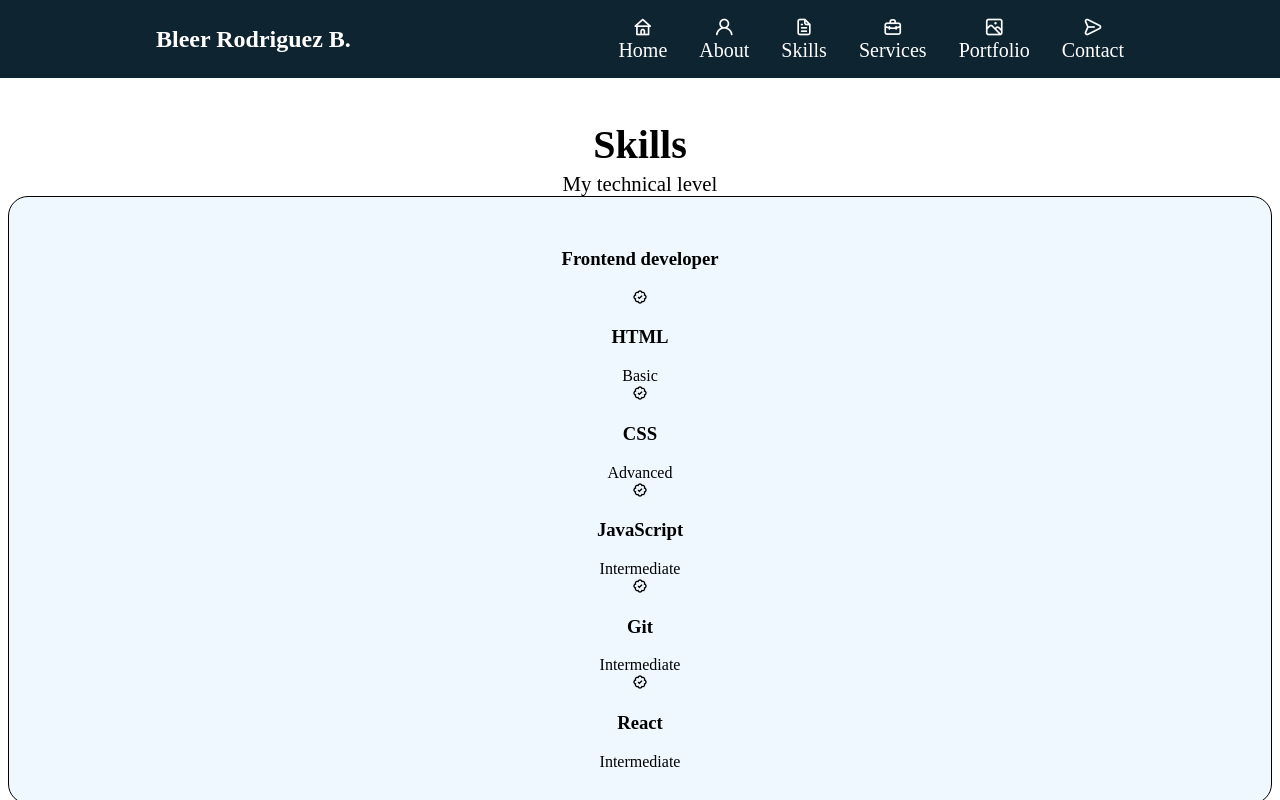
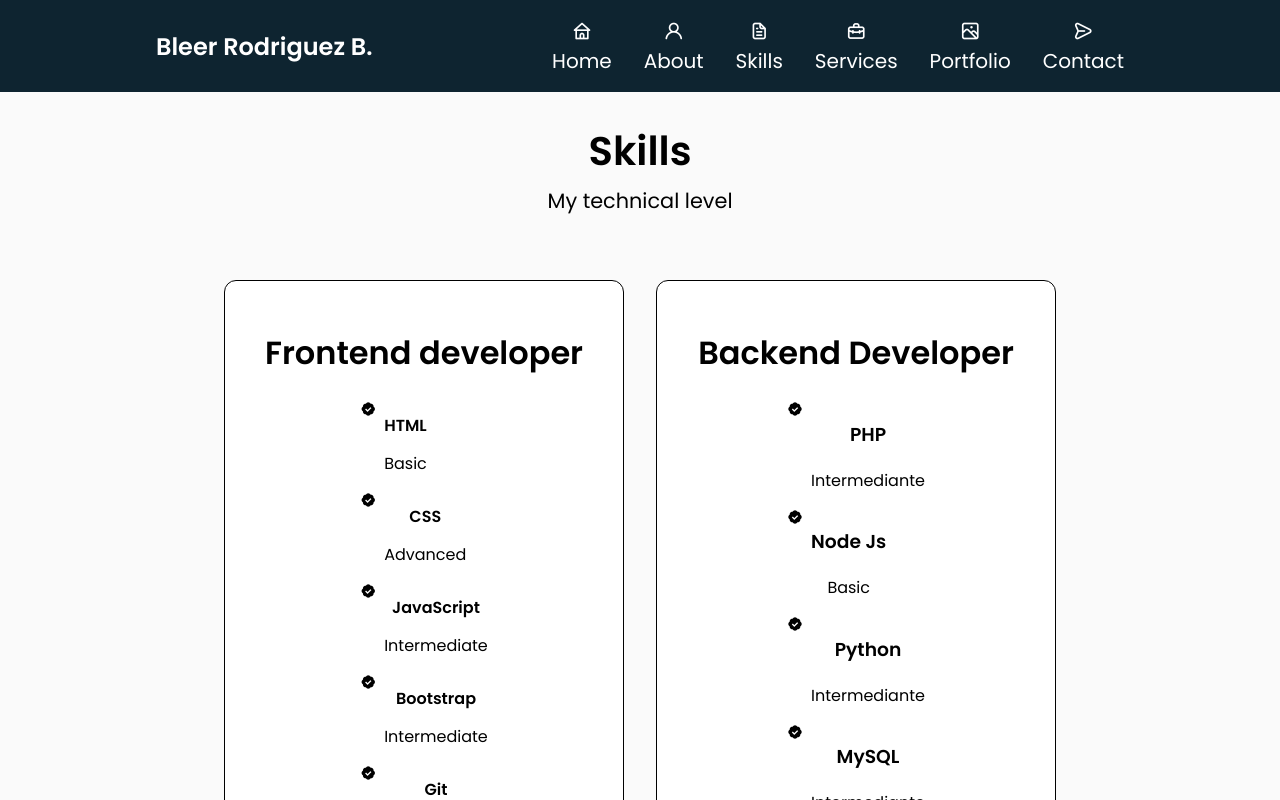
Before and after one commit to Bleer30/Portfolio, a React (Vite) app: page /skills in a window 1280 px wide. Shown: the top 800 px of the page. Built offline with nearby package versions, Linux system fonts and the light colour scheme.

Commit message:
update all skill components

```diff
--- a/src/App.css
+++ b/src/App.css
@@ -1,6 +1,30 @@
+@import url('https://fonts.googleapis.com/css2?family=Poppins:wght@400;500;600&display=swap');
+
+
 body {
-    background:#fff;
+    background: hsl(0, 0%, 98%);
 }
+
+* {
+    box-sizing: border-box;
+}
+
+html {
+    scroll-behavior: smooth;
+}
+
+body,
+button,
+input,
+textarea {
+    font-family: "Poppins", sans-serif;
+    font-size: 1rem;
+}
+
+ul {
+    list-style: none;
+}
+
 
 h2 {
     text-align: center;
@@ -10,18 +34,6 @@ p {
     text-align: center;
     color: #0E2430;
 }
-
-button,
-input,
-textarea {
-    font-family: 30px;
-    font-size: 60px;
-}
-
-ul {
-    list-style: none;
-}
-
 
 button{
     cursor: pointer;
--- a/src/componets/About/About.css
+++ b/src/componets/About/About.css
@@ -33,6 +33,7 @@ img {
 }
 
 .about-box {
+    background: #fff;
     border: 1px solid black;
     border-radius: 0.75rem;
     text-align: center;
--- a/src/componets/Skills/Backend.jsx
+++ b/src/componets/Skills/Backend.jsx
@@ -3,12 +3,12 @@ import React from 'react';
 const Backend = () => {
   return (
     <div className="skills-content">
-      <h3 className="skillis-title">Backend Developer</h3>
+      <h3 className="skills-title">Backend Developer</h3>
 
       <div className="skills-box">
         <div className="skills-group">
           <div className="skills-data">
-            <i class="bx bx-badge-check"></i>
+            <i className="bx bxs-badge-check"></i>
 
             <div>
               <h3 className="skillis-name">PHP</h3>
@@ -17,7 +17,7 @@ const Backend = () => {
           </div>
 
           <div className="skills-data">
-            <i class="bx bx-badge-check"></i>
+            <i className="bx bxs-badge-check"></i>
 
             <div>
               <h3 className="skillis-name">Node Js</h3>
@@ -26,7 +26,7 @@ const Backend = () => {
           </div>
 
           <div className="skills-data">
-            <i class="bx bx-badge-check"></i>
+            <i className="bx bxs-badge-check"></i>
 
             <div>
               <h3 className="skillis-name">Python</h3>
@@ -35,7 +35,7 @@ const Backend = () => {
           </div>
 
           <div className="skills-data">
-            <i class="bx bx-badge-check"></i>
+            <i className="bx bxs-badge-check"></i>
 
             <div>
               <h3 className="skillis-name">MySQL</h3>
@@ -43,8 +43,8 @@ const Backend = () => {
             </div>
           </div>
 
-          <div>
-            <i class="bx bx-badge-check"></i>
+          <div className="skills-data">
+            <i className="bx bxs-badge-check"></i>
 
             <div>
               <h3 className="skillis-name">Firebase</h3>
--- a/src/componets/Skills/Frontend.jsx
+++ b/src/componets/Skills/Frontend.jsx
@@ -8,16 +8,15 @@ const Frontend = () => {
       <div className="skills-box">
         <div className="skills-group">
           <div className="skills-data">
-            <i class="bx bx-badge-check"></i>
+            <i className="bx bxs-badge-check"></i>
+            <div>
+              <h3 className="skills-name">HTML</h3>
+              <span className="skills-level">Basic</span>
+            </div>
           </div>
 
           <div className="skills-data">
-            <h3 className="skills-name">HTML</h3>
-            <span className="skills-level">Basic</span>
-          </div>
-
-          <div className="skills-data">
-            <i class="bx bx-badge-check"></i>
+            <i className="bx bxs-badge-check"></i>
             <div>
               <h3 className="skills-name">CSS</h3>
               <span className="skills-level">Advanced</span>
@@ -25,7 +24,7 @@ const Frontend = () => {
           </div>
 
           <div className="skills-data">
-            <i class="bx bx-badge-check"></i>
+            <i className="bx bxs-badge-check"></i>
             <div>
               <h3 className="skills-name">JavaScript</h3>
               <span className="skills-level">Intermediate</span>
@@ -33,7 +32,15 @@ const Frontend = () => {
           </div>
 
           <div className="skills-data">
-            <i class="bx bx-badge-check"></i>
+            <i className="bx bxs-badge-check"></i>
+            <div>
+              <h3 className="skills-name">Bootstrap</h3>
+              <span className="skills-level">Intermediate</span>
+            </div>
+          </div>
+
+          <div className="skills-data">
+            <i className="bx bxs-badge-check"></i>
             <div>
               <h3 className="skills-name">Git</h3>
               <span className="skills-level">Intermediate</span>
@@ -41,7 +48,7 @@ const Frontend = () => {
           </div>
 
           <div className="skills-data">
-            <i class="bx bx-badge-check"></i>
+            <i className="bx bxs-badge-check"></i>
             <div>
               <h3 className="skills-name">React</h3>
               <span className="skills-level">Intermediate</span>
--- a/src/componets/Skills/Skills.css
+++ b/src/componets/Skills/Skills.css
@@ -1,13 +1,53 @@
 .skills-container {
-    grid-template-columns: repeat(2, 350px);
-    column-gap: 3rem;
+    display: flex;
+    flex-direction: row;
+    padding-top: 4rem;
+    column-gap: 2rem;
+    align-items: center;
+    row-gap: 5rem;
     justify-content: center;
 }
 
 .skills-content {
-    background-color: aliceblue;
+    background: #fff;
     border: 1px solid black;
-    padding: 2rem 4rem;
-    border-radius: 1.25rem;
+    border-radius: 0.75rem;
     text-align: center;
+    padding: 1rem 1.25rem;
+    width: 400px;
+    height: 600px;
 }
+
+.skills-title {
+    font-size: 2rem;
+    font-weight: 2rem;
+    text-align: center;
+    margin-bottom: 1.5rem;
+}
+
+.skills-box {
+    display: flex;
+    justify-content: center;
+    row-gap: 5rem;
+}
+
+.skills-group {
+    display: grid;
+    align-items: flex-start;
+    row-gap: 1rem;
+}
+
+.skills-data {
+    display: flex;
+    column-gap: 0.5rem;
+}
+
+.skills-name {
+    font-size: 1rem;
+    font-weight: 1.5rem;
+    line-height: 18px;
+}
+
+.skills-level {
+    font-size: 1rem;
+}
--- a/src/componets/Skills/Skills.jsx
+++ b/src/componets/Skills/Skills.jsx
@@ -9,9 +9,10 @@ const Skills = () => {
       <h2 className="section-title">Skills</h2>
       <span className="section-subtitle">My technical level</span>
 
-      <div className="skills-container container grid"></div>
-      <Frontend />
-      <Backend />
+      <div className="skills-container container grid">
+        <Frontend />
+        <Backend />
+      </div>
     </section>
   );
 };
--- a/src/layout/Layout.jsx
+++ b/src/layout/Layout.jsx
@@ -10,7 +10,7 @@ const Layout = () => {
           <h1 className="name">Bleer Rodriguez B.</h1>
 
           <div className="nav__menu">
-            <ul className="nav__list grid">
+            <ul className="nav__list">
               <li className="nav__item">
                 <NavLink to="/home" className="nav__link">
                   <i className="uil uil-home uil__icon"></i> Home
```
